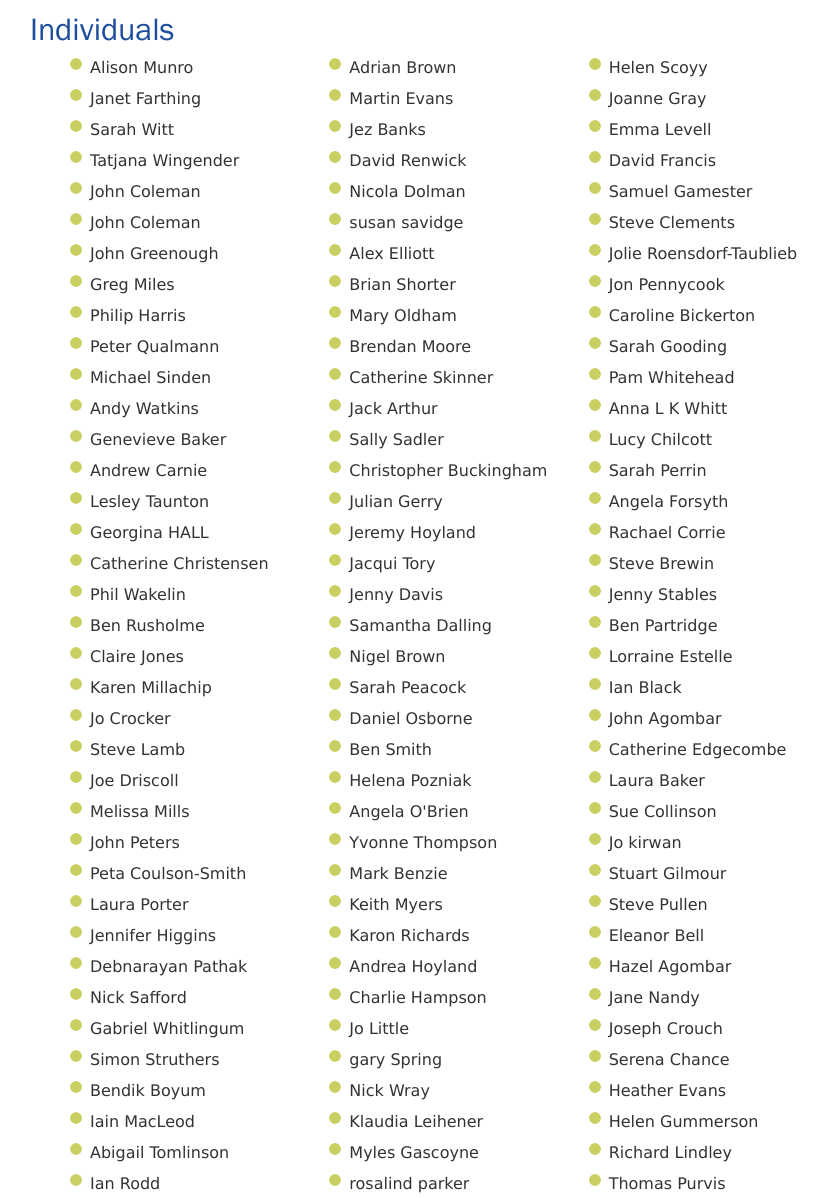
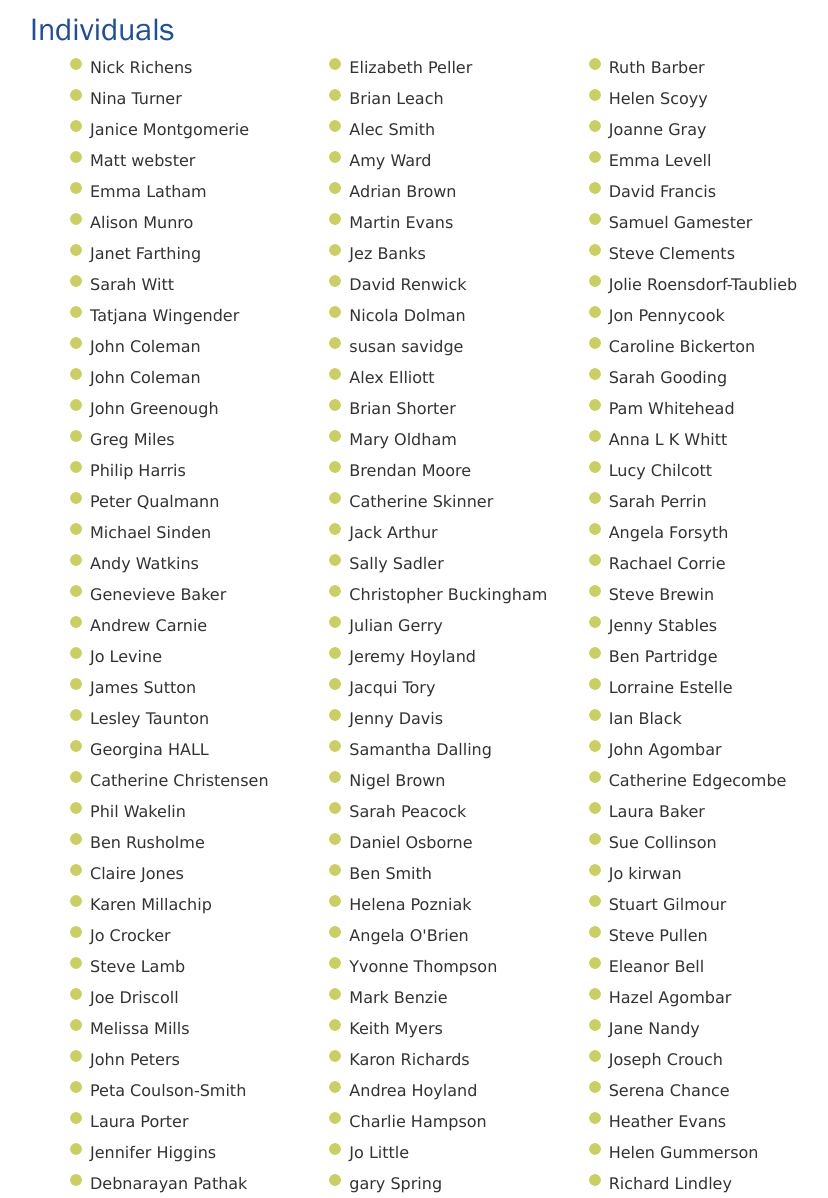
Before and after one commit to winchestercyclingcharter/winchestercyclingcharter.github.io, a Jekyll site: the page built from supporters.md, in a window 1280 px wide and 1400 px high, scrolled down 5977 px. Shown: the part 202-1400 px from the top of the window, without its empty margins (211-1039 px from the left). Built offline with Jekyll 4.4.1, drawn with Linux system fonts in a browser that asks for light colours; nearby versions of some CDN libraries.

Commit message:
Update people.yml

```diff
--- a/_data/people.yml
+++ b/_data/people.yml
@@ -365,3 +365,10 @@
 - { lastname: Munro, firstname: Alison, dt: 20210401-144441-879328 }
 - { lastname: Coleman, firstname: John, dt: 20210401-095309-738687 }
 - { lastname: Farthing, firstname: Janet, dt: 20210401-141718-681199 }
+- { lastname: Latham, firstname: Emma, dt: 20210401-172038-860478 }
+- { lastname: Sutton, firstname: James, dt: 20210329-070729-495990 }
+- { lastname: webster, firstname: Matt, dt: 20210401-175852-791870 }
+- { lastname: Levine , firstname: Jo, dt: 20210329-161544-175843 }
+- { lastname: Montgomerie, firstname: Janice, dt: 20210401-192831-179970 }
+- { lastname: Turner, firstname: Nina, dt: 20210401-193842-756705 }
+- { lastname: Richens, firstname: Nick, dt: 20210401-213654-197850 }
```
